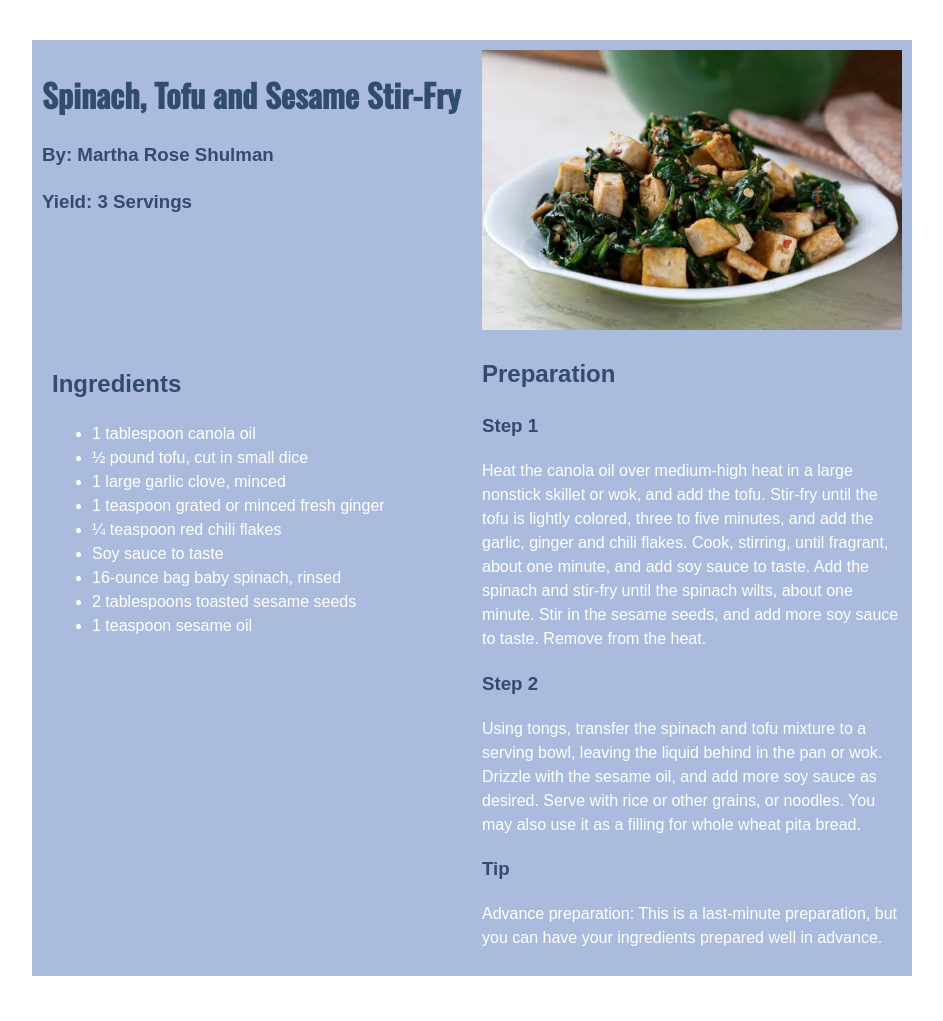
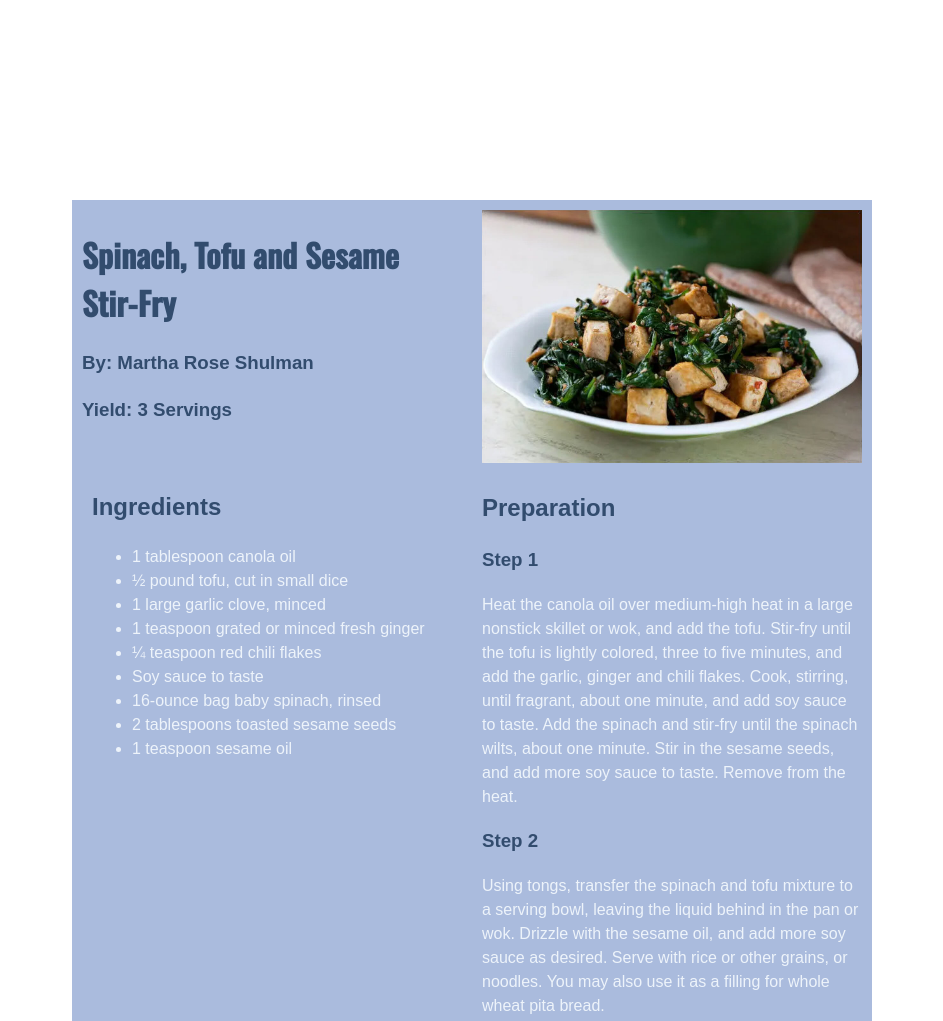
Before and after one commit to lilbean050806-byte/okay, a plain HTML site: page index.html in a window 1280 px wide. Shown: the top 1021 px of the page, without its empty margins (168-1111 px from the left). Drawn offline with nearby package versions, Linux system fonts and the light colour scheme.

Commit message:
Everything

```diff
--- a/index.html
+++ b/index.html
@@ -14,7 +14,7 @@
 body {
   font-family: "Merriweather", sans-serif;
   font-size: 16px;
-  width: 960px;
+  width: 1200px;
   margin: 0 auto;
 }
 
@@ -53,7 +53,7 @@ ul.ingredients {
 
 .ingredients-header {
   color: #324c6e;
-  margin-top: 150px;
+  margin-top: 65px;
   margin-left: 10px;
 
   }
@@ -62,7 +62,7 @@ ul.ingredients {
   display: grid;
   grid-template-columns: repeat(2, 1fr);
   gap: 0px;
-  padding: 40px;
+  padding: 200px;
   margin-bottom: 0px;
 }
 
@@ -70,7 +70,7 @@ ul.ingredients {
   background-color: #abd;
   border: 0px solid #abd;
   padding: 10px;
-  color: #fff;
+  color: #edf3fa;
   text-align: left;
   line-height: 1.5;
 }
```
